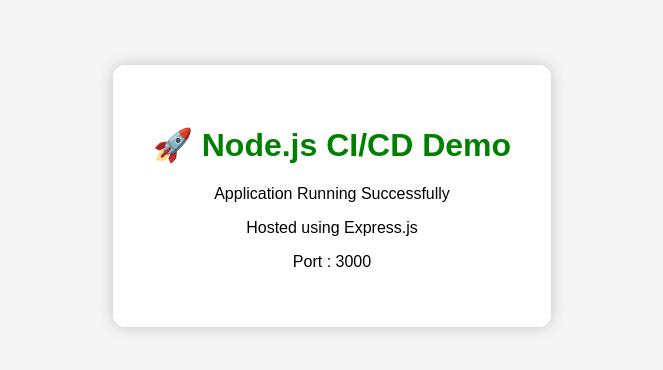
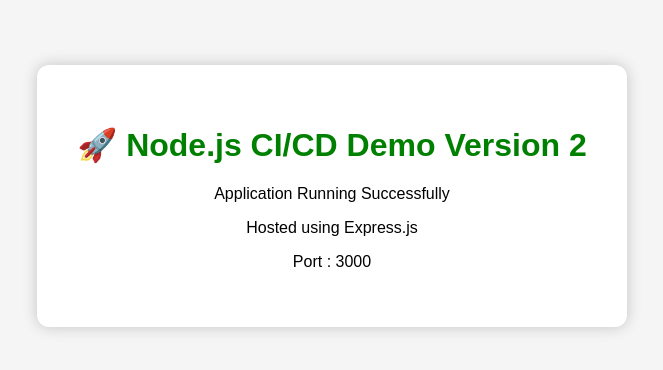
Before and after one commit to arunsinghhh/Node.js-Automation-check, a website: page views/index.html in a window 1280 px wide. Shown: the part 212-582 px from the top of the page, without its empty margins (308-971 px from the left). Drawn offline with Linux system fonts and the light colour scheme.

Commit message:
Deploy Version 2

```diff
--- a/views/index.html
+++ b/views/index.html
@@ -34,7 +34,7 @@
 
 <div class="card">
 
-<h1>🚀 Node.js CI/CD Demo</h1>
+<h1>🚀 Node.js CI/CD Demo Version 2</h1>
 
 <p>Application Running Successfully</p>
 
```
